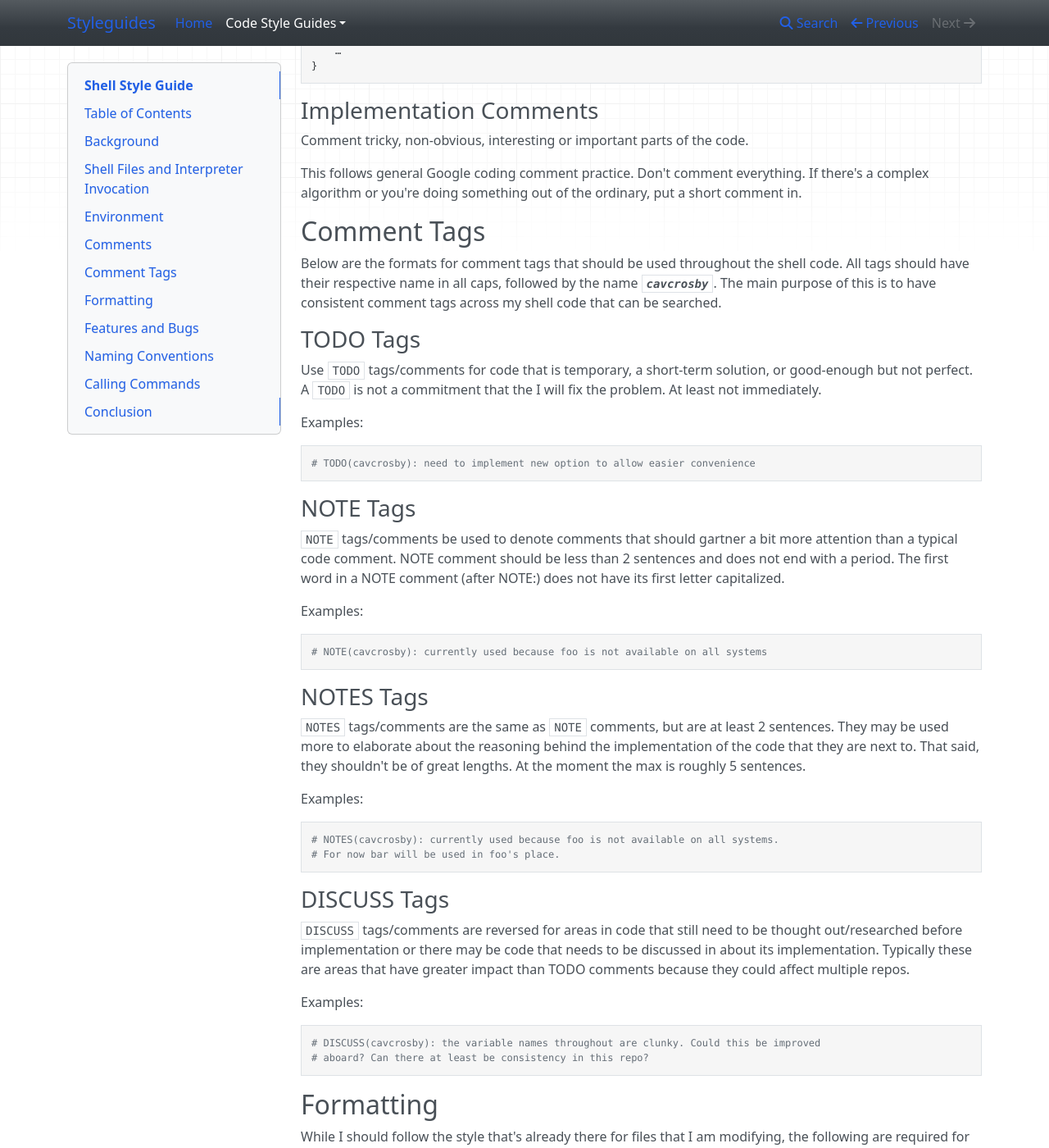
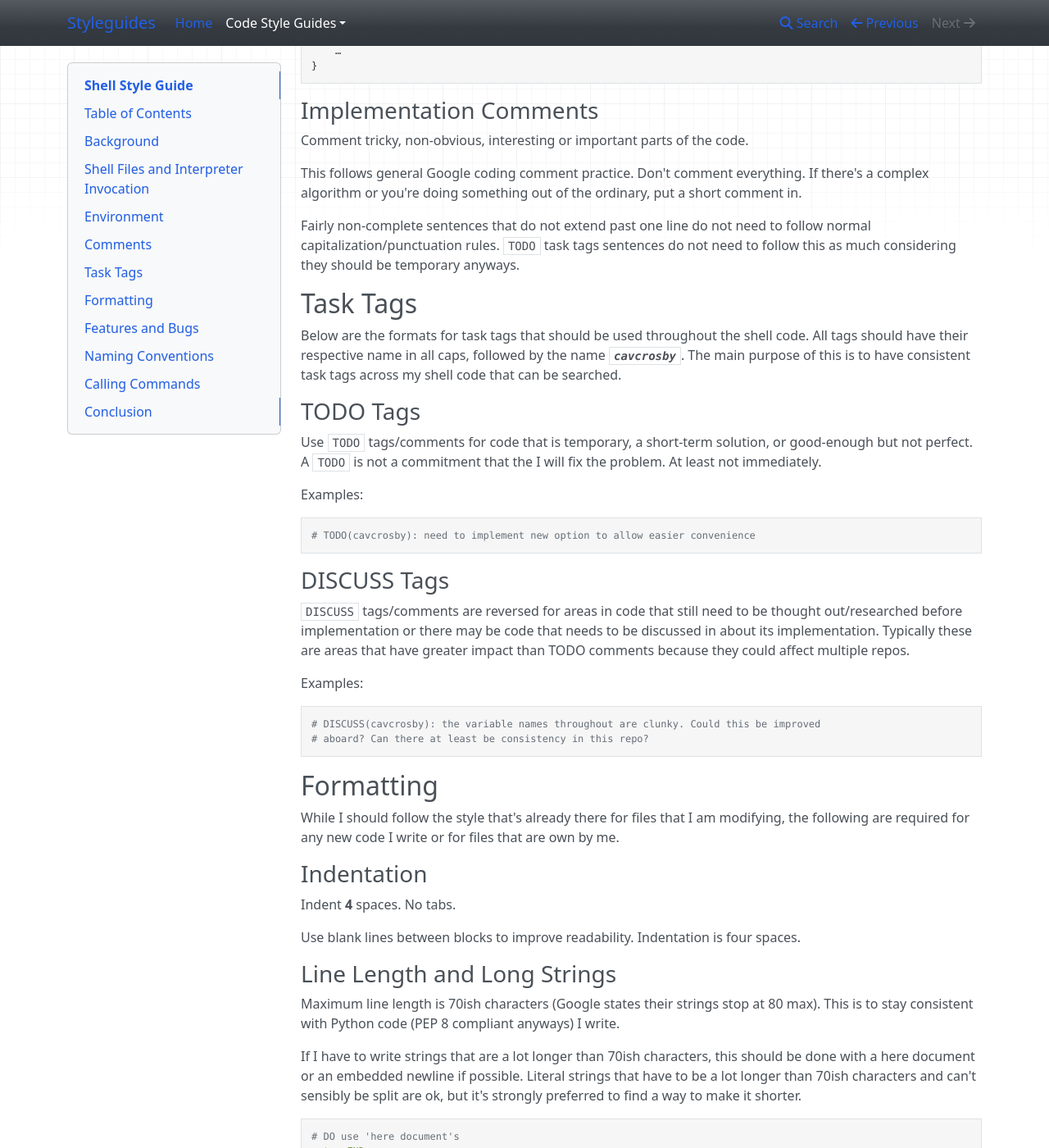
Before and after one commit to cavcrosby/styleguides, an MkDocs documentation site: the page built from docs/shellguide.md, in a window 1280 px wide and 1400 px high, scrolled down 5135 px. Shown: the whole window at 82% size. Built offline with MkDocs 1.6.1, drawn with Linux system fonts in a browser that asks for light colours; nearby versions of some CDN libraries; some of the changed text lies outside the part shown.

Commit message:
Discard Comment Tags, add guidance on comments

````diff
--- a/docs/shellguide.md
+++ b/docs/shellguide.md
@@ -8,7 +8,7 @@ Section
 [Shell Files and Interpreter Invocation](#s2-shell-files-and-interpreter-invocation) | [File Extensions](#s2.1-file-extensions) - [SUID/SGID](#s2.2-suid-sgid)
 [Environment](#s3-environment)                                                       | [STDOUT vs STDERR](#s3.1-stdout-vs-stderr)
 [Comments](#s4-comments)                                                             | [File Header](#s4.1-file-header) - [Function Comments](#s4.2-function-comments) - [Implementation Comments](#s4.3-implementation-comments)
-[Comment Tags](#s5-comment-tags)                                                     | [TODO Comments](#s5.1-todo-tags) - [NOTE Comments](#s5.2-note-tags) - [NOTES Comments](#s5.3-notes-tags) - [DISCUSS Comments](#s5.4-discuss-tags)
+[Comment Tags](#s5-task-tags)                                                     | [TODO Tags](#s5.1-todo-tags) - [DISCUSS Tags](#s5.2-discuss-tags)
 [Formatting](#s6-formatting)                                                         | [Indentation](#s6.1-indentation) - [Line Length and Long Strings](#s6.2-line-length-and-long-strings) - [Pipelines](#s6.3-pipelines) - [Loops](#s6.4-loops) - [Case statement](#s6.5-case-statement) - [Variable expansion](#s6.6-variable-expansion) - [Quoting](#s6.7-quoting) - [CLI](#s6.8-cli)
 [Features and Bugs](#s7-features-and-bugs)                                           |    [ShellCheck](#s7.1-shellcheck) - [Command Substitution](#s7.2-command-substitution) - [Test, [… ], and [[… ]]](#s7.3-tests) - [Testing Strings](#s7.4-testing-strings) - [Wildcard Expansion of Filenames](#s7.5-wildcard-expansion-of-filenames) - [Eval](#s7.6-eval) - [Arrays](#s7.7-arrays) - [Pipes to While](#s7.8-pipes-to-while) - [Arithmetic](#s7.9-arithmetic)
 [Naming Conventions](#s8-naming-conventions)                                         | [Function Names](#s8.1-function-names) - [Variable Names](#s8.2-variable-names) - [Constants and Environment Variable Names](#s8.3-constants-and-environment-variable-names) - [Source Filenames](#s8.4-source-filenames) - [Read-only Variables](#s8.5-read-only-variables) - [Use Local Variables](#s8.6-use-local-variables) - [Function Location](#s8.7-function-location) - [main](#s8.8-main)
@@ -292,14 +292,18 @@ This follows general Google coding comment practice. Don't comment
 everything. If there's a complex algorithm or you're doing something
 out of the ordinary, put a short comment in.
 
+Fairly non-complete sentences that do not extend past one line do not need
+to follow normal capitalization/punctuation rules. `TODO` task tags sentences
+do not need to follow this as much considering they should be temporary anyways.
+
 <a id="s5-comment-tags"></a>
 
-## Comment Tags
+## Task Tags
 
-Below are the formats for comment tags that should be used throughout the
+Below are the formats for task tags that should be used throughout the
 shell code. All tags should have their respective name in all caps, followed
 by the name ***`cavcrosby`***. The main purpose of this is to have consistent
-comment tags across my shell code that can be searched.
+task tags across my shell code that can be searched.
 
 <a id="s5.1-todo-tags"></a>
 
@@ -315,38 +319,7 @@ Examples:
 # TODO(cavcrosby): need to implement new option to allow easier convenience
 ```
 
-<a id="s5.2-note-tags"></a>
-
-### NOTE Tags
-
-`NOTE` tags/comments be used to denote comments that should gartner a bit
-more attention than a typical code comment. NOTE comment should be less
-than 2 sentences and does not end with a period. The first word in a NOTE
-comment (after NOTE:) does not have its first letter capitalized.
-
-Examples:
-
-```bash
-# NOTE(cavcrosby): currently used because foo is not available on all systems
-```
-
-<a id="s5.3-notes-tags"></a>
-
-### NOTES Tags
-
-`NOTES` tags/comments are the same as `NOTE` comments, but are at least 2 sentences.
-They may be used more to elaborate about the reasoning behind the
-implementation of the code that they are next to. That said, they shouldn't
-be of great lengths. At the moment the max is roughly 5 sentences.
-
-Examples:
-
-```bash
-# NOTES(cavcrosby): currently used because foo is not available on all systems.
-# For now bar will be used in foo's place.
-```
-
-<a id="s5.4-discuss-tags"></a>
+<a id="s5.2-discuss-tags"></a>
 
 ### DISCUSS Tags
 
@@ -719,8 +694,8 @@ some reason getopt is not available then getopts will work in a pinch
 Example (getopt/getops examples already exist in the document, example of bare CLI):
 
 ```bash
-# NOTE(cavcrosby): this is to encourage the notion that this will not have a fully
-# functional CLI (e.g. ./PROGRAM_NAME -f foo -b bar)
+# This is to encourage the notion that this will not have a fully functional
+# CLI (e.g. ./PROGRAM_NAME -f foo -b bar).
 if [ "$1" = "-h" ] || [ "$1" = "--help" ]; then
     cat << _EOF_
 Usage: ${PROGRAM_NAME}
````
Also changed, not shown: other parts of docs/shellguide.md (+2 -0 lines).
